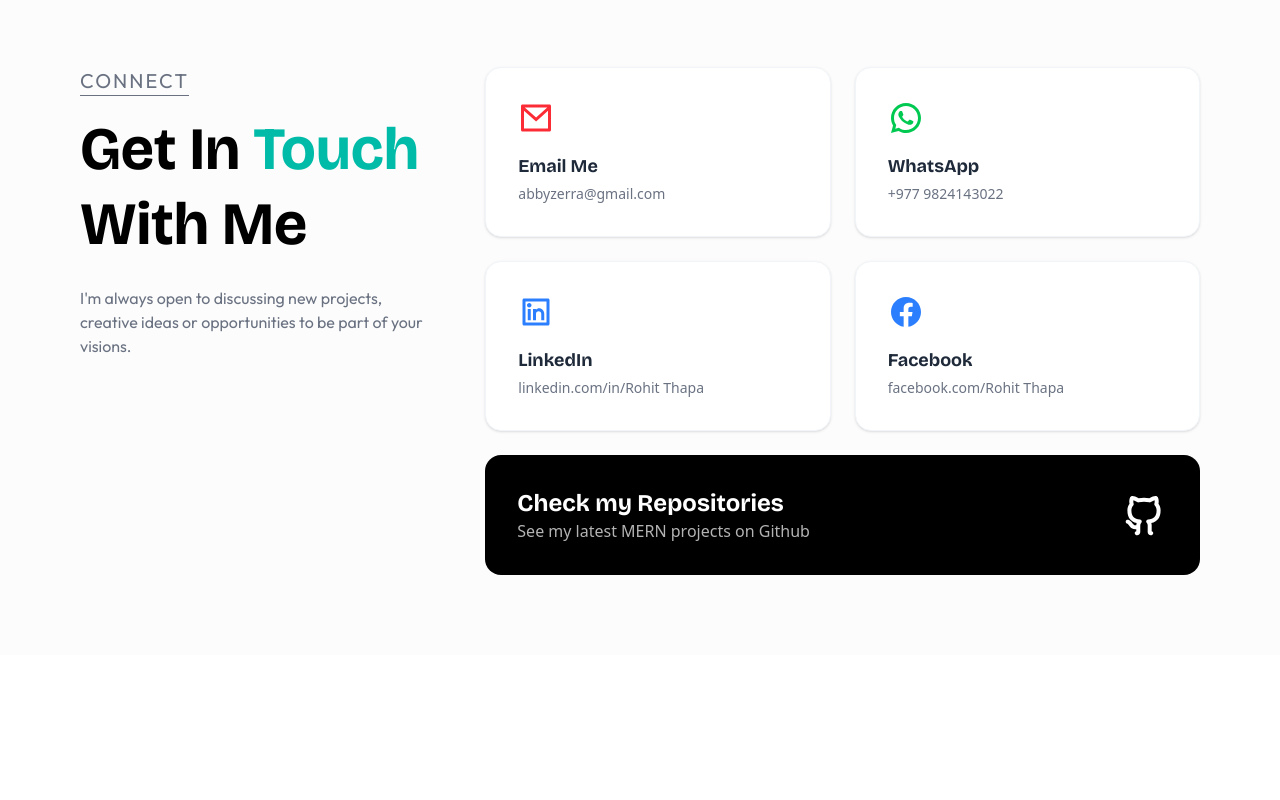
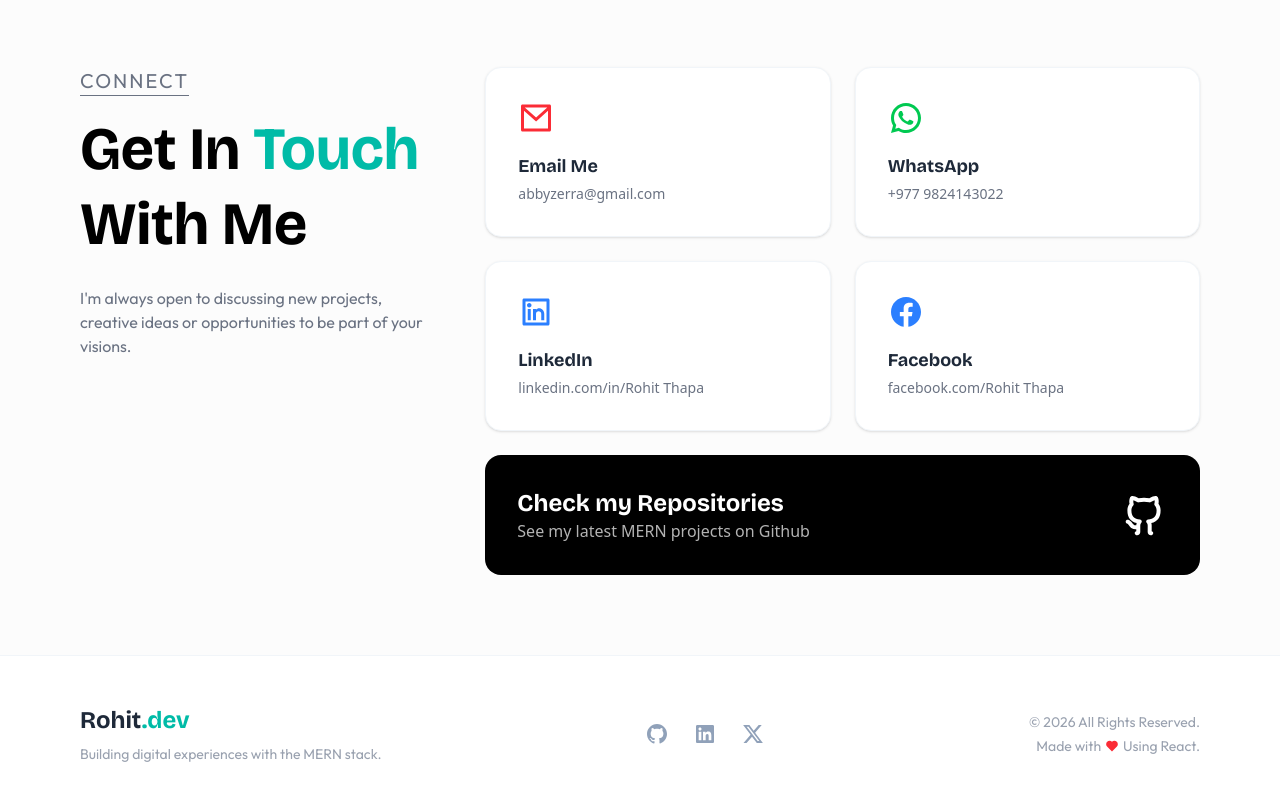
Before and after one commit to abbyzerra09/Portfolio-rohit, a React (Vite) app: page / in a window 1280 px wide. Shown: the part 3357-4157 px from the top of the page. Before the commit the page ends 4012 px from the top, so only its background shows below. Built offline with nearby package versions, Linux system fonts and the light colour scheme.

Commit message:
Footer section added

```diff
--- a/src/App.jsx
+++ b/src/App.jsx
@@ -6,6 +6,7 @@ import Marquee from './components/runningContainer'
 import MouseTracking from './components/mouseTracking'
 import Education from './components/Education'
 import Contact from './components/contact'
+import Footer from './components/footer'
 
 
 function App() {
@@ -20,6 +21,7 @@ function App() {
       <Marquee/>
       <Education/>
       <Contact/>
+      <Footer/>
     </>
   )
 }
--- /dev/null
+++ b/src/components/footer.jsx
@@ -0,0 +1,114 @@
+import React, { useState, useEffect } from 'react';
+import { RiArrowUpLine, RiGithubFill, RiLinkedinBoxFill, RiTwitterXFill, RiHeartFill } from "react-icons/ri";
+
+const Footer = () => {
+  const [isVisible, setIsVisible] = useState(false);
+  const currentYear = new Date().getFullYear();
+
+  useEffect(() => {
+    const toggleVisibility = () => {
+      if (window.pageYOffset > 700) {
+        setIsVisible(true);
+      } else {
+        setIsVisible(false);
+      }
+    };
+
+    window.addEventListener("scroll", toggleVisibility);
+    return () => window.removeEventListener("scroll", toggleVisibility);
+  }, []);
+
+  const scrollToTop = () => {
+    window.scrollTo({
+      top: 0,
+      behavior: "smooth"
+    });
+  };
+
+  const triggerCursor = (scale, label = "") => {
+    const event = new CustomEvent('cursorUpdate', { detail: { scale, label } });
+    window.dispatchEvent(event);
+  };
+
+  return (
+    <footer className="bg-white border-t border-slate-100 py-12 px-6 md:px-20 relative">
+
+      {/* --- Spinning Scroll to Top Button --- */}
+      <div
+        onClick={scrollToTop}
+        onMouseEnter={() => triggerCursor(1.5)}
+        onMouseLeave={() => triggerCursor(1)}
+        className={`fixed md:bottom-8 bottom-3 md:right-8 -right-1 z-50 cursor-pointer transition-all duration-500 flex items-center justify-center ${
+          isVisible ? "opacity-100 scale-100" : "opacity-0 scale-50 pointer-events-none"
+        }`}
+      >
+        {/* Infinite Spinning Text */}
+        <div className="animate-[spin_10s_linear_infinite] relative flex items-center justify-center w-28 h-28 md:w-32 md:h-32">
+          <svg className="w-full h-full" viewBox="0 0 100 100">
+            <defs>
+              <path
+                id="circlePath"
+                d="M 50, 50 m -37, 0 a 37,37 0 1,1 74,0 a 37,37 0 1,1 -74,0"
+              />
+            </defs>
+            <text className="text-[9px] font-Bricolage uppercase tracking-[2px] fill-gray-800 font-bold">
+              <textPath xlinkHref="#circlePath">
+                • Click to scroll up • scroll to up
+              </textPath>
+            </text>
+          </svg>
+        </div>
+
+        {/* Center Arrow Icon */}
+        <div className="absolute bg-white rounded-full p-4 shadow-lg border border-gray-100 hover:bg-teal-500 hover:text-white transition-colors duration-300">
+          <RiArrowUpLine size={24} />
+        </div>
+      </div>
+      {/* --- End of Scroll Button --- */}
+
+      <div className="max-w-6xl mx-auto flex flex-col md:flex-row justify-between items-center gap-8">
+
+        {/* Left: Branding */}
+        <div className="text-center md:text-left">
+          <h2
+            className="text-2xl font-Bricolage font-bold text-gray-800 w-fit mx-auto md:mx-0"
+            onMouseEnter={() => triggerCursor(3)}
+            onMouseLeave={() => triggerCursor(1)}
+          >
+            Rohit<span className="text-teal-500">.dev</span>
+          </h2>
+          <p className="text-gray-400 text-sm mt-2 font-outfit">
+            Building digital experiences with the MERN stack.
+          </p>
+        </div>
+
+        {/* Center: Socials */}
+        <div className="flex items-center gap-6">
+          <a href="#" className="text-2xl text-slate-400 hover:text-black transition-colors"
+             onMouseEnter={() => triggerCursor(2.5)} onMouseLeave={() => triggerCursor(1)}>
+            <RiGithubFill />
+          </a>
+          <a href="#" className="text-2xl text-slate-400 hover:text-blue-600 transition-colors"
+             onMouseEnter={() => triggerCursor(2.5)} onMouseLeave={() => triggerCursor(1)}>
+            <RiLinkedinBoxFill />
+          </a>
+          <a href="#" className="text-2xl text-slate-400 hover:text-black transition-colors"
+             onMouseEnter={() => triggerCursor(2.5)} onMouseLeave={() => triggerCursor(1)}>
+            <RiTwitterXFill />
+          </a>
+        </div>
+
+        {/* Right: Copyright */}
+        <div className="text-gray-400 text-sm font-outfit text-center md:text-right">
+          <p>© {currentYear} All Rights Reserved.</p>
+          <p className="flex items-center justify-center md:justify-end gap-1 mt-1">
+            Made with <RiHeartFill className="text-red-500" /> Using React.
+          </p>
+        </div>
+
+      </div>
+    </footer>
+  );
+};
+
+export default Footer;
```
